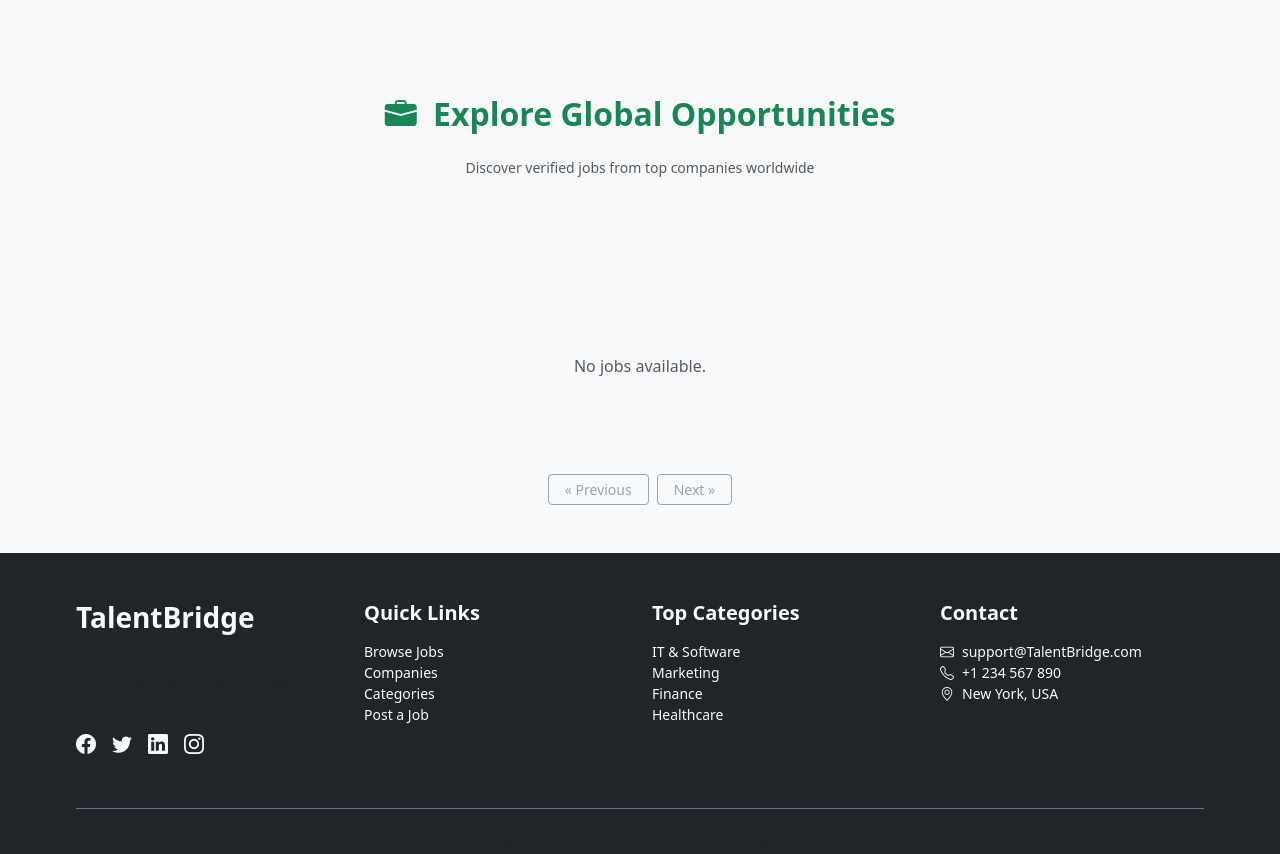
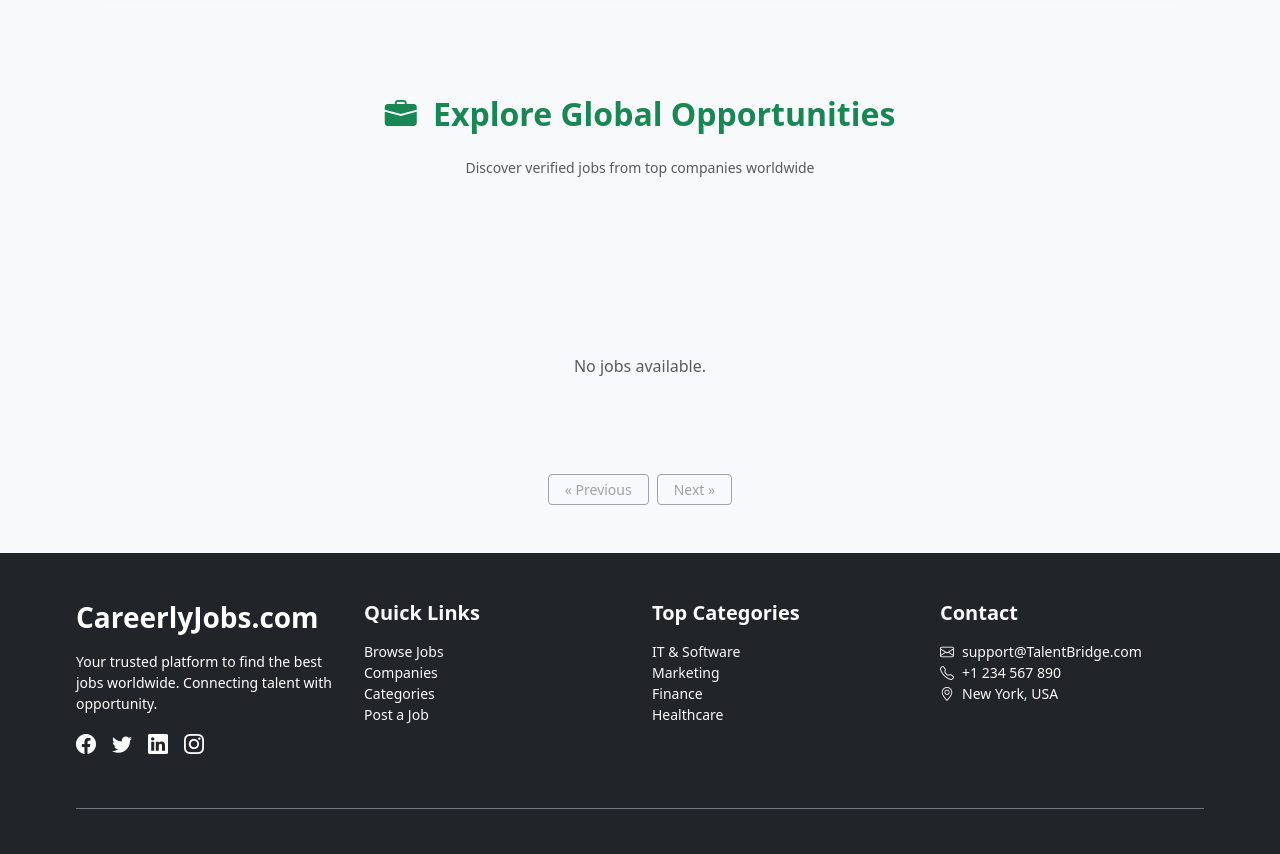
Before and after one commit to sajidiqbalbhatti/django-job-portal, a Django app: page / in a window 1280 px wide. Shown: the part 2244-3098 px from the top of the page. Run offline with Django 5.2, Linux system fonts and the light colour scheme; data that the repository does not hold is empty.

Commit message:
update the code

```diff
--- a/core/templates/core/base.html
+++ b/core/templates/core/base.html
@@ -3,7 +3,7 @@
 <html lang="en">
   <head>
     <meta charset="UTF-8" />
-    <title>{% block title %}TalentBridge{% endblock %}</title>
+    <title>{% block title %}{% endblock %} | CareerlyJobs.com</title>
 
     <!-- Bootstrap CSS -->
     <link
--- a/core/templates/core/home.html
+++ b/core/templates/core/home.html
@@ -449,22 +449,23 @@
     <div class="row gy-5">
       <!-- Company Info -->
       <div class="col-12 col-md-6 col-lg-3">
-        <h3 class="fw-bold mb-3">TalentBridge</h3>
-        <p class="small text-muted">
+        <h3 class="fw-bold mb-3 text-white">CareerlyJobs.com</h3>
+
+        <p class="small text-white">
           Your trusted platform to find the best jobs worldwide. Connecting
           talent with opportunity.
         </p>
+
         <!-- Social Icons -->
         <div class="d-flex gap-3 mt-3">
-          <a href="#" class="text-light fs-5"><i class="bi bi-facebook"></i></a>
-          <a href="#" class="text-light fs-5"><i class="bi bi-twitter"></i></a>
-          <a href="#" class="text-light fs-5"><i class="bi bi-linkedin"></i></a>
-          <a href="#" class="text-light fs-5"
+          <a href="#" class="text-white fs-5"><i class="bi bi-facebook"></i></a>
+          <a href="#" class="text-white fs-5"><i class="bi bi-twitter"></i></a>
+          <a href="#" class="text-white fs-5"><i class="bi bi-linkedin"></i></a>
+          <a href="#" class="text-white fs-5"
             ><i class="bi bi-instagram"></i
           ></a>
         </div>
       </div>
-
       <!-- Quick Links -->
       <div class="col-6 col-md-6 col-lg-3">
         <h5 class="fw-bold mb-3">Quick Links</h5>
```
